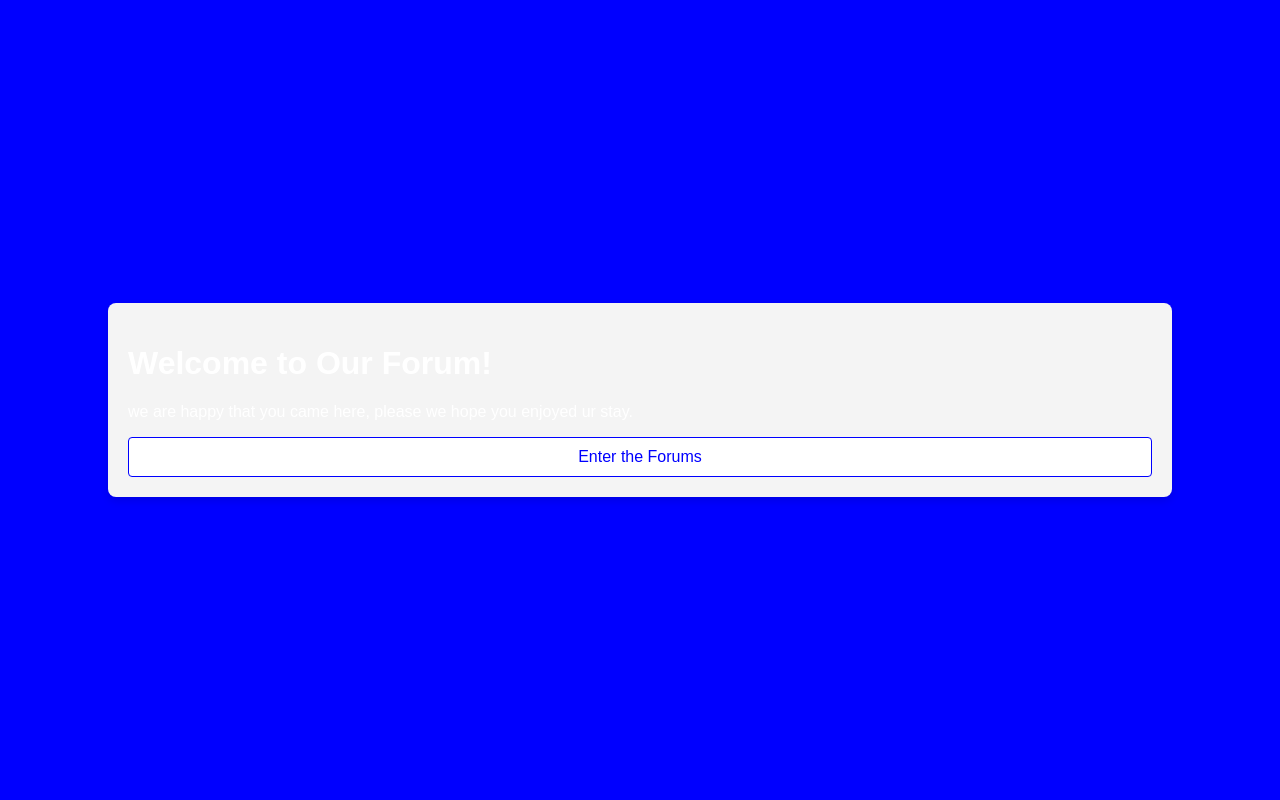
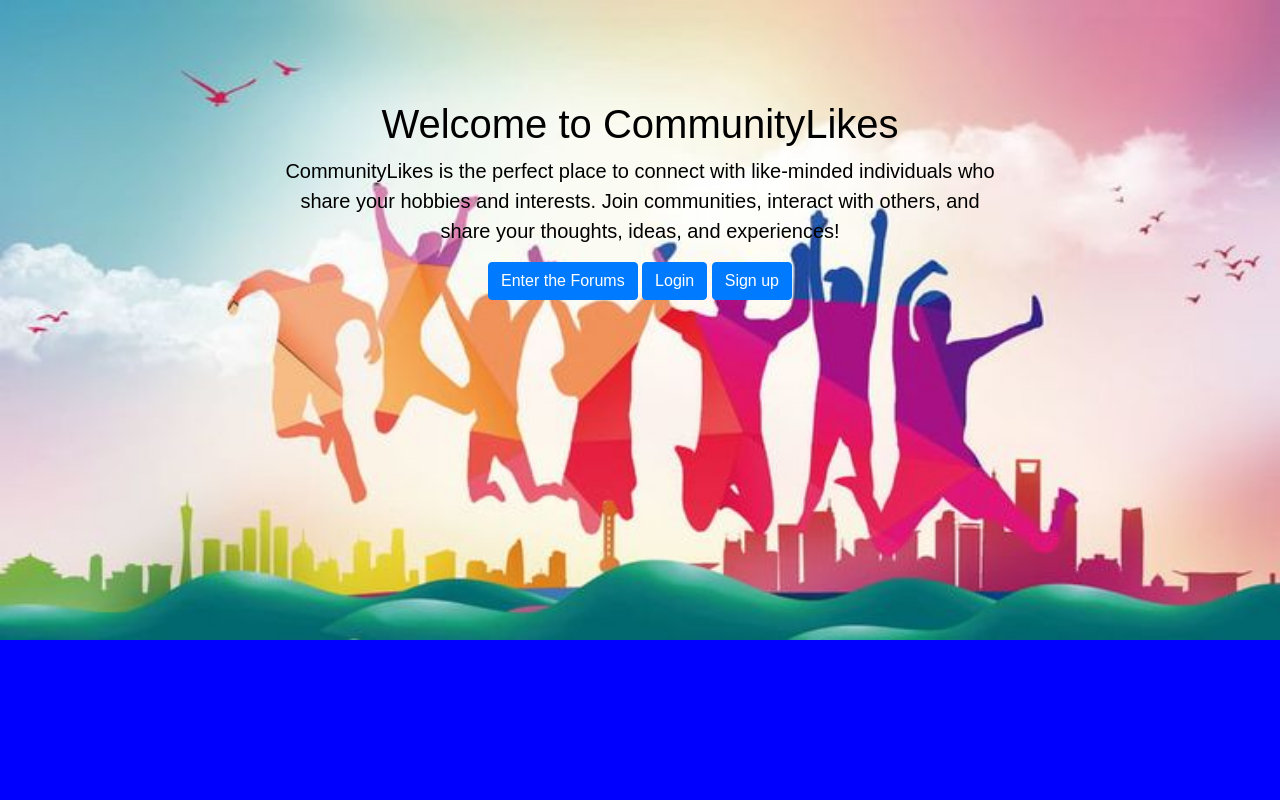
Before and after one commit to IceBearSYK/AgileProj, a Flask app: page /HomePage in a window 1280 px wide. Run offline with Flask 3, Linux system fonts and the light colour scheme; some libraries are stand-ins or nearby versions.

Commit message:
added homepage background and chnaged welcome page text and added new button links to forums, signup and login

```diff
--- a/app/routes.py
+++ b/app/routes.py
@@ -4,7 +4,7 @@ from werkzeug.security import generate_password_hash, check_password_hash
 from app.model import User
 @app.route("/")
 def home():
-    return redirect("/login")
+    return redirect("/HomePage")
 
 @app.route('/login', methods=['GET', 'POST'])
 def login():
--- a/app/static/HomePage.css
+++ b/app/static/HomePage.css
@@ -1,14 +1,19 @@
 /* Styles for the overall page and content container */
 body {
-    background-color: blue; /* Sets the page background to blue */
-    color: white; /* Sets text color to white for contrast */
-    font-family: Arial, sans-serif; /* Example font */
+
+    background-color: blue; /* Sets the page background to blue*/
+    color: black; /* Sets text color to white for contrast*/
+    font-family: Arial, sans-serif; /* Example font*/
     margin: 0;
     padding: 0;
     display: flex;
     justify-content: center;
-    align-items: center;
-    height: 100vh; /* Makes the container center vertically */
+    align-items: first center;
+    height: 50vh; /* Makes the container center vertically */
+
+    background-image: url('homepage2.jpeg');
+    background-size: cover; /* This property ensures that the image covers the entire background */
+    background-repeat: no-repeat; /* This property prevents the image from repeating */
 }
 
 .content-container {
--- a/app/templates/HomePage.html
+++ b/app/templates/HomePage.html
@@ -1,4 +1,4 @@
-<!DOCTYPE html>
+<!-- <!DOCTYPE html>
 <html lang="en">
 <head>
     <meta charset="UTF-8">
@@ -22,4 +22,34 @@
         // Optional: JavaScript for enhanced functionality, like more complex button actions
     </script>
 </body>
+</html> -->
+
+<!DOCTYPE html>
+<html lang="en">
+<head>
+    <meta charset="UTF-8">
+    <meta name="viewport" content="width=device-width, initial-scale=1.0">
+    <title>Welcome to CommunityLikes</title>
+    <!-- Bootstrap CSS -->
+    <link rel="stylesheet" href="https://stackpath.bootstrapcdn.com/bootstrap/4.5.2/css/bootstrap.min.css">
+    <!-- Custom CSS -->
+    <!-- <link rel="stylesheet" href="/app/static/styles.css"> -->
+    <link rel="stylesheet" href="/static/HomePage.css">
+
+</head>
+<body>
+    <div class="container">
+        <div class="row justify-content-center">
+            <div class="col-md-8 text-center">
+                <h1>Welcome to CommunityLikes</h1>
+                <p class="lead">CommunityLikes is the perfect place to connect with like-minded individuals who share your hobbies and interests. Join communities, interact with others, and share your thoughts, ideas, and experiences!</p>
+                <footer>
+                    <a href="forums" class="btn btn-primary">Enter the Forums</a>
+                    <a href="login" class="btn btn-primary">Login</a>
+                    <a href="signup" class="btn btn-primary">Sign up</a>
+                </footer>
+            </div>
+        </div>
+    </div>
+</body>
 </html>
```
Also changed, not shown: app/static/homepage.jpg (added), app/static/homepage2.jpeg (added).
